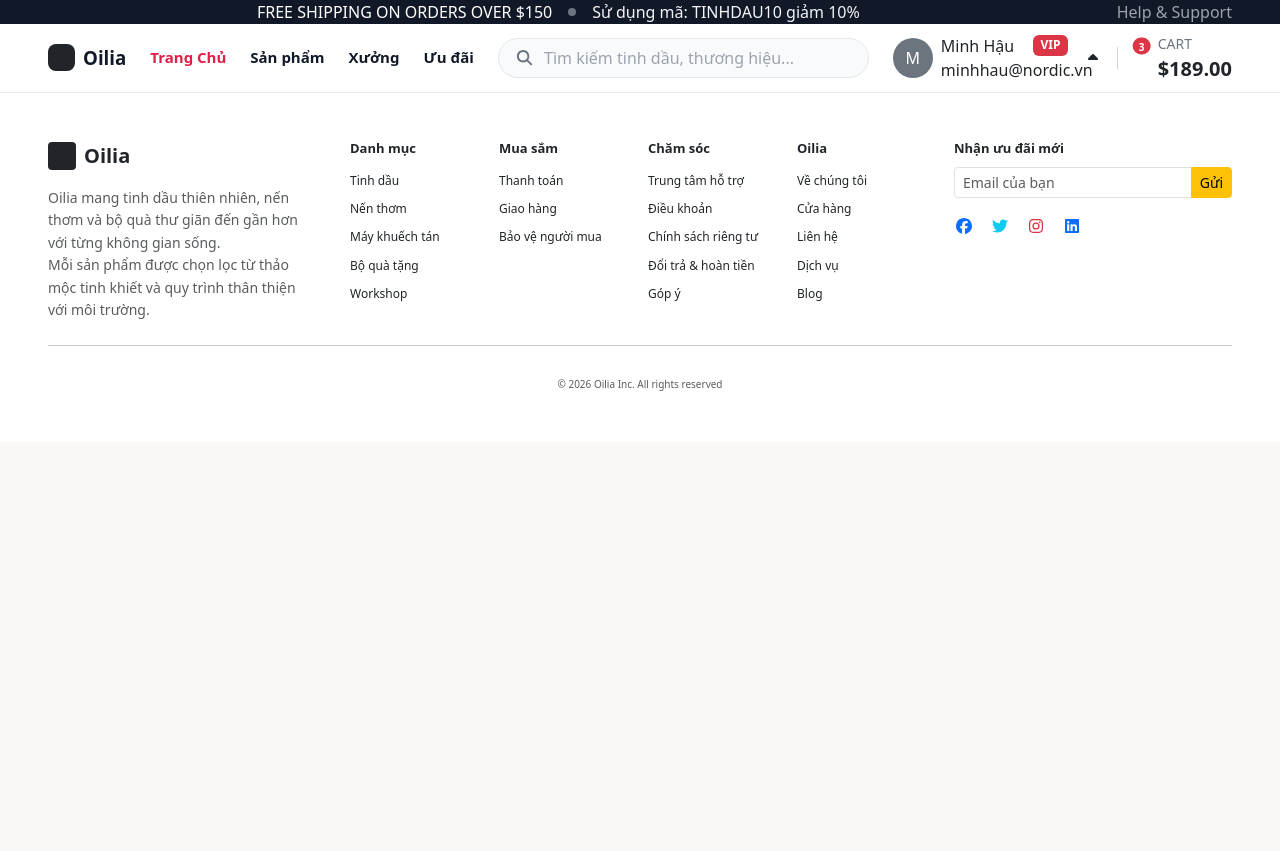
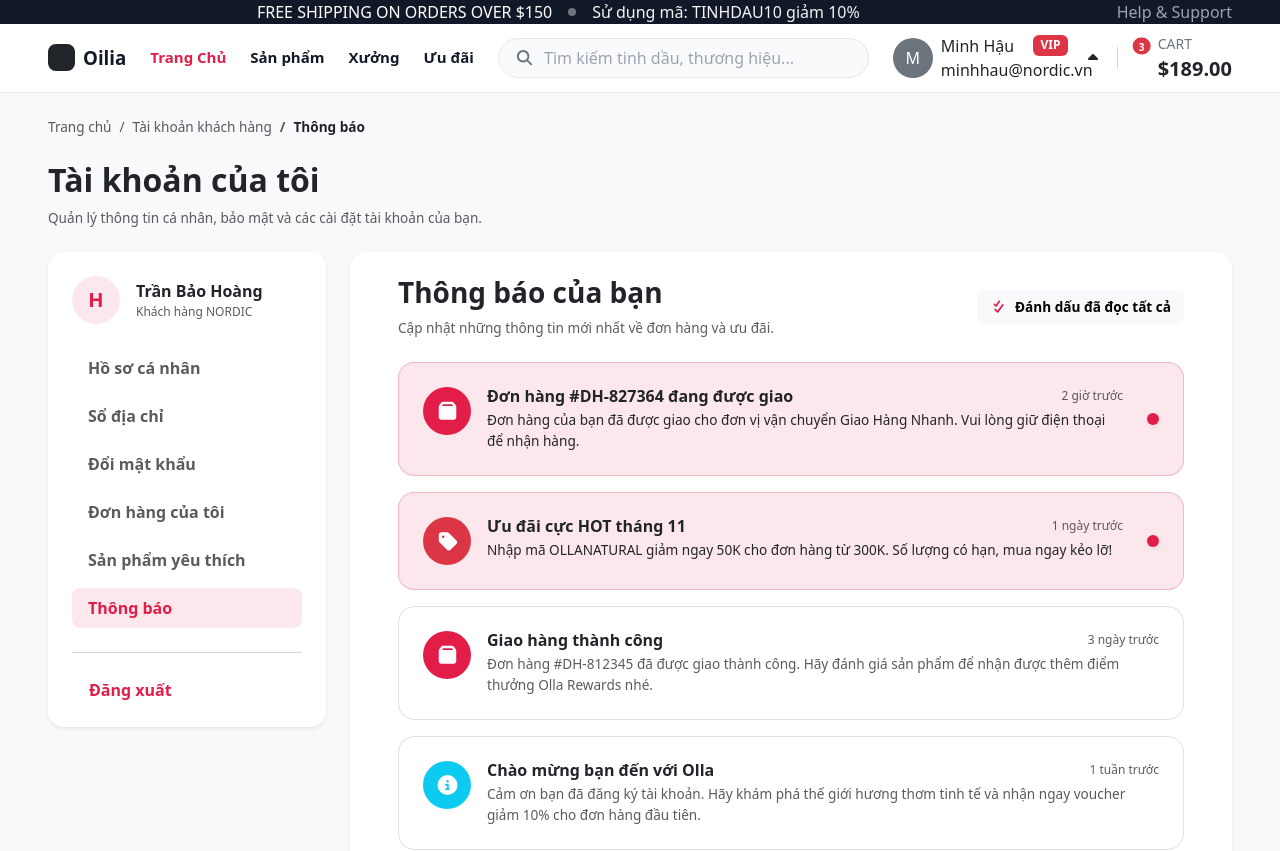
Before and after one commit to vanhieurpk2022/tmdt-nhom10, a React (Vite) app in the folder frontend/: page /notifications in a window 1280 px wide. Shown: the top 851 px of the page. Before the commit the page ends 800 px from the top, so only its background shows below. Built offline with nearby package versions, Linux system fonts and the light colour scheme.

Commit message:
[UI]: Tạo giao diện trang thông báo

```diff
--- a/frontend/src/main.tsx
+++ b/frontend/src/main.tsx
@@ -18,6 +18,7 @@ import ProfilePage from './pages/ProfilePage';
 import ChangePasswordPage from './pages/ChangePasswordPage';
 import AddressBookPage from './pages/AddressBookPage';
 import FavoriteProductsPage from './pages/FavoriteProductsPage';
+import NotificationsPage from './pages/NotificationsPage';
 
 createRoot(document.getElementById('root')!).render(
   <StrictMode>
@@ -36,6 +37,7 @@ createRoot(document.getElementById('root')!).render(
         <Route path="/change-password" element={<ChangePasswordPage />} />
         <Route path="/addresses" element={<AddressBookPage />} />
         <Route path="/favorites" element={<FavoriteProductsPage />} />
+        <Route path="/notifications" element={<NotificationsPage />} />
       </Routes>
       <Footer />
     </BrowserRouter>
--- /dev/null
+++ b/frontend/src/pages/NotificationsPage.tsx
@@ -0,0 +1,95 @@
+import { FontAwesomeIcon } from "@fortawesome/react-fontawesome";
+import { faBell, faBox, faTag, faCheckDouble, faCircleInfo } from "@fortawesome/free-solid-svg-icons";
+import AccountLayout from "../components/layout/AccountLayout";
+
+const MOCK_NOTIFICATIONS = [
+    {
+        id: 1,
+        title: "Đơn hàng #DH-827364 đang được giao",
+        message: "Đơn hàng của bạn đã được giao cho đơn vị vận chuyển Giao Hàng Nhanh. Vui lòng giữ điện thoại để nhận hàng.",
+        time: "2 giờ trước",
+        type: "order",
+        isRead: false
+    },
+    {
+        id: 2,
+        title: "Ưu đãi cực HOT tháng 11",
+        message: "Nhập mã OLLANATURAL giảm ngay 50K cho đơn hàng từ 300K. Số lượng có hạn, mua ngay kẻo lỡ!",
+        time: "1 ngày trước",
+        type: "promo",
+        isRead: false
+    },
+    {
+        id: 3,
+        title: "Giao hàng thành công",
+        message: "Đơn hàng #DH-812345 đã được giao thành công. Hãy đánh giá sản phẩm để nhận được thêm điểm thưởng Olla Rewards nhé.",
+        time: "3 ngày trước",
+        type: "order",
+        isRead: true
+    },
+    {
+        id: 4,
+        title: "Chào mừng bạn đến với Olla",
+        message: "Cảm ơn bạn đã đăng ký tài khoản. Hãy khám phá thế giới hương thơm tinh tế và nhận ngay voucher giảm 10% cho đơn hàng đầu tiên.",
+        time: "1 tuần trước",
+        type: "system",
+        isRead: true
+    }
+];
+
+export default function NotificationsPage() {
+    const getIconForType = (type: string) => {
+        switch (type) {
+            case 'order': return { icon: faBox, color: 'text-primary', bg: 'bg-primary' };
+            case 'promo': return { icon: faTag, color: 'text-danger', bg: 'bg-danger' };
+            case 'system': return { icon: faCircleInfo, color: 'text-info', bg: 'bg-info' };
+            default: return { icon: faBell, color: 'text-secondary', bg: 'bg-secondary' };
+        }
+    }
+
+    return (
+        <AccountLayout breadcrumbCurrent="Thông báo">
+            <div className="bg-white rounded-4 shadow-sm p-4 px-lg-5 pb-lg-5 pt-lg-4">
+                <div className="d-flex flex-column flex-md-row justify-content-between align-items-md-center mb-4 gap-3">
+                    <div>
+                        <h1 className="h3 fw-bold text-dark mb-2">Thông báo của bạn</h1>
+                        <p className="text-muted fs-7 mb-0">Cập nhật những thông tin mới nhất về đơn hàng và ưu đãi.</p>
+                    </div>
+                    <button className="btn btn-light fw-bold fs-7 d-flex align-items-center gap-2">
+                        <FontAwesomeIcon icon={faCheckDouble} className="text-primary" />
+                        Đánh dấu đã đọc tất cả
+                    </button>
+                </div>
+
+                <div className="d-flex flex-column gap-3">
+                    {MOCK_NOTIFICATIONS.map((noti) => {
+                        const style = getIconForType(noti.type);
+                        return (
+                            <div
+                                key={noti.id}
+                                className={`p-4 rounded-4 border transition-all d-flex gap-3 ${!noti.isRead ? 'bg-primary bg-opacity-10 border-primary border-opacity-25' : 'bg-white'}`}
+                                style={{ cursor: "pointer" }}
+                            >
+                                <div className={`${style.bg} text-white rounded-circle d-flex align-items-center justify-content-center flex-shrink-0`} style={{ width: "48px", height: "48px" }}>
+                                    <FontAwesomeIcon icon={style.icon} className="fs-5" />
+                                </div>
+                                <div className="flex-grow-1">
+                                    <div className="d-flex justify-content-between align-items-start mb-1">
+                                        <h5 className={`fs-6 mb-0 ${!noti.isRead ? 'fw-bold text-dark' : 'fw-semibold text-dark'}`}>{noti.title}</h5>
+                                        <span className="text-muted fs-8 text-nowrap ms-2">{noti.time}</span>
+                                    </div>
+                                    <p className={`mb-0 fs-7 ${!noti.isRead ? 'text-dark' : 'text-muted'}`}>{noti.message}</p>
+                                </div>
+                                {!noti.isRead && (
+                                    <div className="d-flex align-items-center ms-2">
+                                        <div className="bg-primary rounded-circle shadow-sm" style={{ width: "12px", height: "12px" }}></div>
+                                    </div>
+                                )}
+                            </div>
+                        );
+                    })}
+                </div>
+            </div>
+        </AccountLayout>
+    );
+}
```
